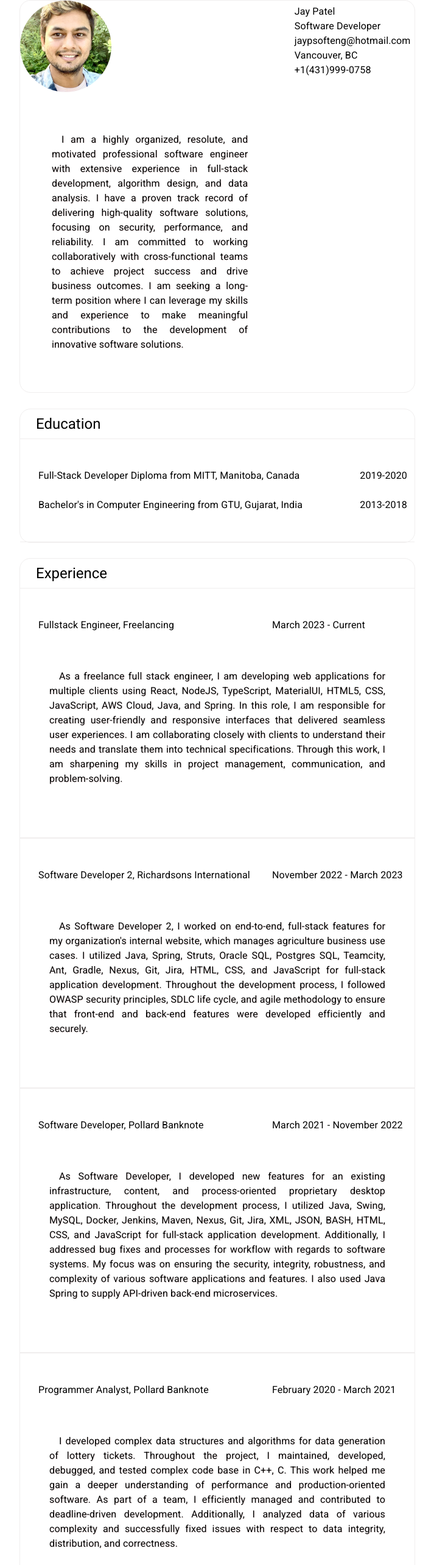
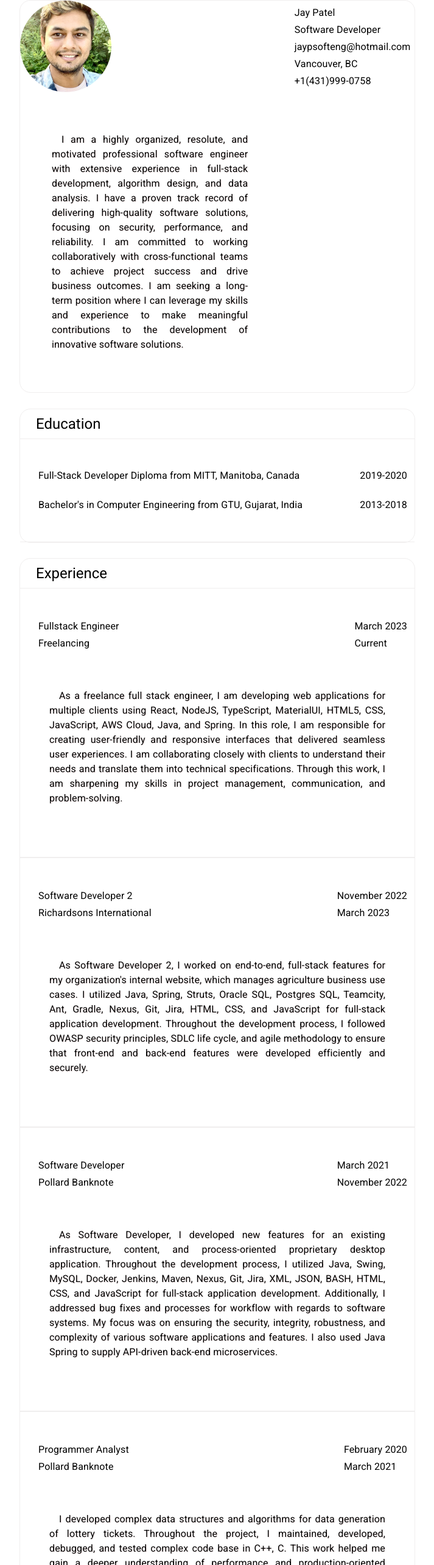
Before and after one commit to Jaypsofteng/profile, a React (Create React App) app in the folder profile/: page / in a window 1280 px wide. Shown: the top 2566 px of the page at 61% size, without its empty margins (283-996 px from the left). Built offline with nearby package versions, Linux system fonts and the light colour scheme.

Commit message:
Design change

```diff
--- a/profile/src/components/Education.js
+++ b/profile/src/components/Education.js
@@ -12,10 +12,10 @@ class Education extends React.Component {
                 <div className="component" >
                     {this.props.educationData.map(edu => {
                         return <div className="component-header">
-                            <Typography>
+                            <Typography variant='body1'>
                                 {edu.discription}
                             </Typography>
-                            <Typography>
+                            <Typography variant='body1'>
                                 {edu.timeLine}
                             </Typography>
                         </div>
--- a/profile/src/components/Experience.js
+++ b/profile/src/components/Experience.js
@@ -6,22 +6,33 @@ class Experience extends React.Component {
     render() {
         return (
             <p className="App-block-style">
-                <Typography variant="h5" sx={{margin: 1}}className="App-tag-style">
+                <Typography variant="h5" sx={{ margin: 1 }} className="App-tag-style">
                     Experience
                 </Typography>
                 {this.props.experienceData.map(exp => {
                     return <div className="component" >
                         <div className="component-header">
-                            <Typography sx={{width: 400, textAlign: 'left'}}>
-                                {exp.jobTitle}
+                            <Typography variant="subtitle1" sx={{ textAlign: 'left' }}>
+                                <Typography variant="subtitle1" sx={{ textAlign: 'left' }}>
+                                    {exp.jobTitle}
+                                </Typography>
+                                <Typography variant="subtitle1" sx={{ textAlign: 'left' }}>
+                                    {exp.company}
+                                </Typography>
                             </Typography>
-                            <Typography sx={{width: 250, textAlign: 'left'}}>
-                                {exp.jobTimeline}
+                            <Typography variant="subtitle1" sx={{ textAlign: 'left' }}>
+
+                                <Typography variant="subtitle1" sx={{ textAlign: 'left' }}>
+                                    {exp.start}
+                                </Typography>
+                                <Typography variant="subtitle1" sx={{ textAlign: 'left' }}>
+                                    {exp.end}
+                                </Typography>
                             </Typography>
                         </div>
 
                         {exp.jobDiscription.map(discription => {
-                            return <Typography className="paragraph">{discription}</Typography>;
+                            return <Typography className="paragraph" variant='body1'>{discription}</Typography>;
                         })}
                     </div>;
                 })}
--- a/profile/src/components/Header.js
+++ b/profile/src/components/Header.js
@@ -20,19 +20,19 @@ class Header extends React.Component {
             </span>
 
             <Typography className="App-header-text"  >
-                <Typography>
+                <Typography variant='subtitle1'>
                     {name}
                 </Typography>
-                <Typography>
+                <Typography variant='subtitle1'>
                     {profession}
                 </Typography>
-                <Typography>
+                <Typography variant='subtitle1'>
                     {email}
                 </Typography>
-                <Typography>
+                <Typography variant='subtitle1'>
                     {location}
                 </Typography>
-                <Typography>
+                <Typography variant='subtitle1'>
                     {phone}
                 </Typography>
             </Typography>
--- a/profile/src/components/Profile.js
+++ b/profile/src/components/Profile.js
@@ -8,7 +8,7 @@ class Profile extends React.Component {
             <p >
                 <Typography>
                     <p className="paragraph">
-                        <Typography>
+                        <Typography variant='body1'>
                         {details}
                         </Typography>
                     </p>
--- a/profile/src/components/Project.js
+++ b/profile/src/components/Project.js
@@ -12,11 +12,11 @@ class Project extends React.Component {
                     {this.props.projectData.map(proj => {
                         return (
                             <div >
-                                <Typography className="component-header" >
+                                <Typography className="component-header" variant="subtitle1" >
                                     <u>{proj.name}</u>
                                 </Typography>
                                 <p className="project-style paragraph">
-                                    <Typography>
+                                    <Typography variant='body1'>
                                         {proj.discription}
                                     </Typography>
                                     <Typography className="App-link">{proj.link}</Typography>
--- a/profile/src/components/Tools.js
+++ b/profile/src/components/Tools.js
@@ -10,7 +10,7 @@ class Tools extends React.Component {
                 </Typography>
                 <div className="component" >
                     <div className="component-header tools-style" >
-                        <Typography className="paragraph">
+                        <Typography className="paragraph" variant='body1'>
                         {this.props.toolsData.map(tool => {
                             return (<Typography>{tool}</Typography>);
                         })}
--- a/profile/src/static/application-text.json
+++ b/profile/src/static/application-text.json
@@ -11,29 +11,37 @@
     },
     "experience": [
         {
-            "jobTitle": "Fullstack Engineer, Freelancing",
-            "jobTimeline": "March 2023 - Current",
+            "jobTitle": "Fullstack Engineer",
+            "company":"Freelancing",
+            "start": "March 2023",
+            "end":"Current",
             "jobDiscription": [
                 "As a freelance full stack engineer, I am developing web applications for multiple clients using React, NodeJS, TypeScript, MaterialUI, HTML5, CSS, JavaScript, AWS Cloud, Java, and Spring. In this role, I am responsible for creating user-friendly and responsive interfaces that delivered seamless user experiences. I am collaborating closely with clients to understand their needs and translate them into technical specifications. Through this work, I am sharpening my skills in project management, communication, and problem-solving."
             ]
         },
         {
-            "jobTitle": "Software Developer 2, Richardsons International",
-            "jobTimeline": "November 2022 - March 2023",
+            "jobTitle": "Software Developer 2",
+            "company":"Richardsons International",
+            "start": "November 2022",
+            "end":"March 2023",
             "jobDiscription": [
                 "As Software Developer 2, I worked on end-to-end, full-stack features for my organization's internal website, which manages agriculture business use cases. I utilized Java, Spring, Struts, Oracle SQL, Postgres SQL, Teamcity, Ant, Gradle, Nexus, Git, Jira, HTML, CSS, and JavaScript for full-stack application development. Throughout the development process, I followed OWASP security principles, SDLC life cycle, and agile methodology to ensure that front-end and back-end features were developed efficiently and securely."
             ]
         },
         {
-            "jobTitle": "Software Developer, Pollard Banknote",
-            "jobTimeline": "March 2021 - November 2022",
+            "jobTitle": "Software Developer",
+            "company":"Pollard Banknote",
+            "start": "March 2021",
+            "end":"November 2022",
             "jobDiscription": [
                 "As Software Developer, I developed new features for an existing infrastructure, content, and process-oriented proprietary desktop application. Throughout the development process, I utilized Java, Swing, MySQL, Docker, Jenkins, Maven, Nexus, Git, Jira, XML, JSON, BASH, HTML, CSS, and JavaScript for full-stack application development. Additionally, I addressed bug fixes and processes for workflow with regards to software systems. My focus was on ensuring the security, integrity, robustness, and complexity of various software applications and features. I also used Java Spring to supply API-driven back-end microservices."
             ]
         },
         {
-            "jobTitle": "Programmer Analyst, Pollard Banknote",
-            "jobTimeline": "February 2020 - March 2021",
+            "jobTitle": "Programmer Analyst",
+            "company":"Pollard Banknote",
+            "start": "February 2020",
+            "end":"March 2021",
             "jobDiscription": [
                 "I developed complex data structures and algorithms for data generation of lottery tickets. Throughout the project, I maintained, developed, debugged, and tested complex code base in C++, C. This work helped me gain a deeper understanding of performance and production-oriented software. As part of a team, I efficiently managed and contributed to deadline-driven development. Additionally, I analyzed data of various complexity and successfully fixed issues with respect to data integrity, distribution, and correctness."
             ]
```
